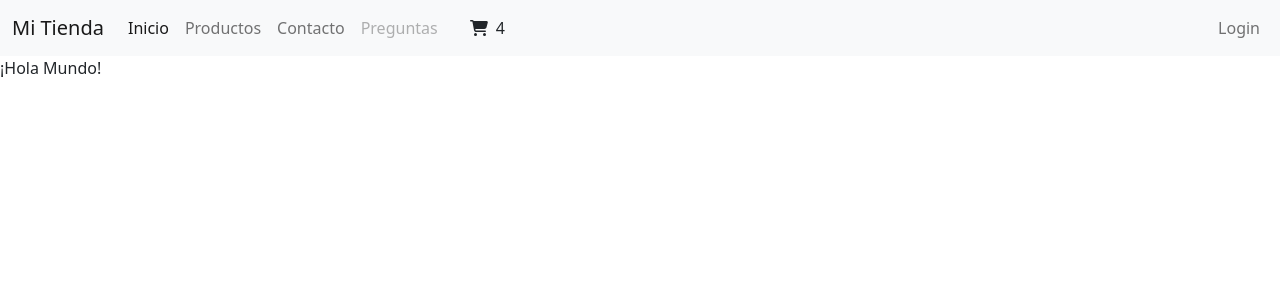
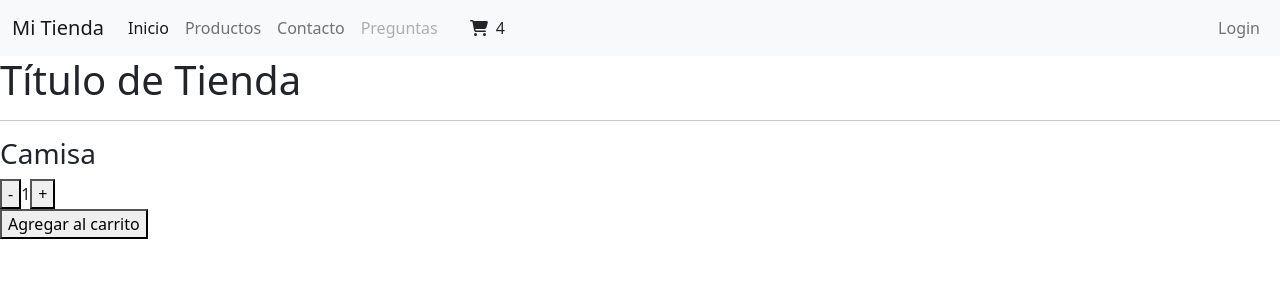
Before and after one commit to os-m19/clasereact-manusia, a React (Create React App) app: page / in a window 1280 px wide. Shown: the top 300 px of the page. Built offline with nearby package versions, Linux system fonts and the light colour scheme.

Commit message:
Item Count

```diff
--- a/src/App.js
+++ b/src/App.js
@@ -4,17 +4,20 @@ import NavBar from './components/NavBar';
 import 'bootstrap/dist/css/bootstrap.min.css';
 import "bootstrap"
 import ItemListContainer from "./components/ItemListContainer";
+import Title from './components/Title';
 
 function App() {
   const data = {
     title: "Mi Tienda",
     amount: 2,
-    greeting: "¡Hola Mundo!",
+    itemName: "Camisa",
   };
   return (
     <>
       <NavBar title={data.title} />
-      <ItemListContainer greeting={data.greeting} />
+      <Title/>
+      <ItemListContainer itemName={data.itemName} />
+
     </>
   );
 }
--- /dev/null
+++ b/src/components/ItemCount.jsx
@@ -0,0 +1,23 @@
+import { useState } from "react";
+
+let stockLimit = 10
+const ClickTracker = () => {
+    const [count, setCount] = useState(1);
+
+    const registrarClick = (operacion) => {
+        if(operacion==="-" && count>1){
+            setCount(count-1);
+        }else if(operacion==="+" && count<stockLimit){
+            setCount(count+1);
+        }
+    }
+    return (
+        <>
+            <button onClick={()=> registrarClick("-")}>-</button>
+            {count}
+            <button onClick={()=> registrarClick("+")}>+</button>
+        </>
+     );
+}
+
+export default ClickTracker;
--- a/src/components/ItemListContainer.jsx
+++ b/src/components/ItemListContainer.jsx
@@ -1,5 +1,15 @@
-const ItemListContainer = ({ greeting }) => {
-    return <p>{greeting}</p>;
+import ClickTracker from "./ItemCount";
+
+const ItemListContainer = ({ itemName }) => {
+    return (
+    <>
+      <hr />
+      <h3>{itemName}</h3>
+      <ClickTracker/>
+      <br />
+      <button>Agregar al carrito</button>
+    </>
+    );
   };
 
   export default ItemListContainer;
--- a/src/components/NavBar.jsx
+++ b/src/components/NavBar.jsx
@@ -9,7 +9,7 @@ const NavBar = ({title}) => {
             <nav className='navbar navbar-expand-lg navbar-light bg-light'>
                 <div className="container-fluid">
                     <a href="#" className="navbar-brand">{title}</a>
-                    <button type="button" class="navbar-toggler" data-bs-toggle="collapse" data-bs-target="#navbarCollapse">
+                    <button type="button" className="navbar-toggler" data-bs-toggle="collapse" data-bs-target="#navbarCollapse">
                         <span className="navbar-toggler-icon"></span>
                     </button>
                     <div className="collapse navbar-collapse" id="navbarCollapse">
@@ -17,10 +17,10 @@ const NavBar = ({title}) => {
                             <a href="" className="nav-item nav-link active">Inicio</a>
                             <a href="" className="nav-item nav-link">Productos</a>
                             <a href="" className="nav-item nav-link">Contacto</a>
-                            <a href="" className="nav-item nav-link disabled" tabindex="-1">Preguntas</a>
+                            <a href="" className="nav-item nav-link disabled" tabIndex="-1">Preguntas</a>
                         </div>
                         <CartWidget/>
-                        <div class="navbar-nav ms-auto">
+                        <div className="navbar-nav ms-auto">
                             <a href="#" className="nav-item nav-link">Login</a>
                         </div>
                     </div>
--- /dev/null
+++ b/src/components/Title.jsx
@@ -0,0 +1,36 @@
+import React, { useState } from 'react';
+
+
+// class Title extends Component {
+//     constructor(props) {
+//         super(props);
+//     }
+//     state = {
+//         title: "Título de Tienda",
+//      };
+
+//      updateTitle () {
+//         this.setState({title: "Título Cambiado"}); //set state reemplaza el state
+//      }
+
+//     render() {
+//         return (
+//             <>
+//                 <h1>{this.state.title}</h1>
+//                 <button onClick={() => this.updateTitle()}>Cambiar título</button>
+//             </>
+//         );
+//     }
+// }
+
+const Title = () => {
+    const [title, setTitle] = useState("Título de Tienda");
+    return (
+        <>
+            <h1>{title}</h1>
+            {/* <h2>{subtitle}</h2> */}
+        </>
+     );
+}
+
+export default Title;
```
